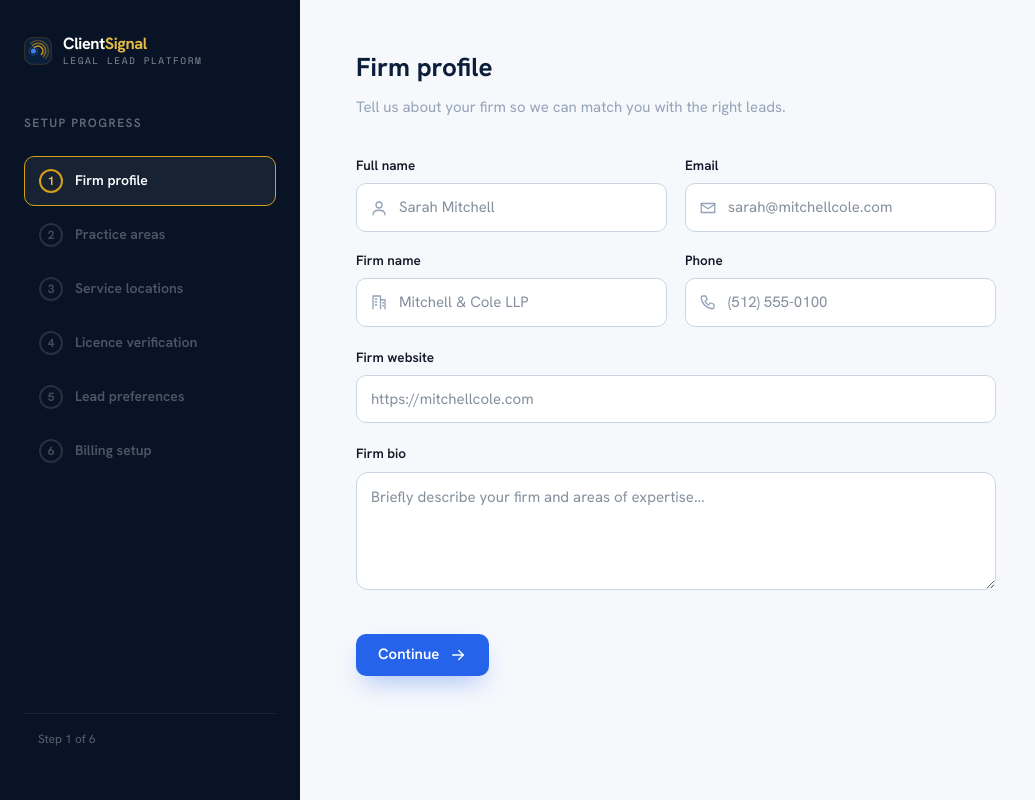
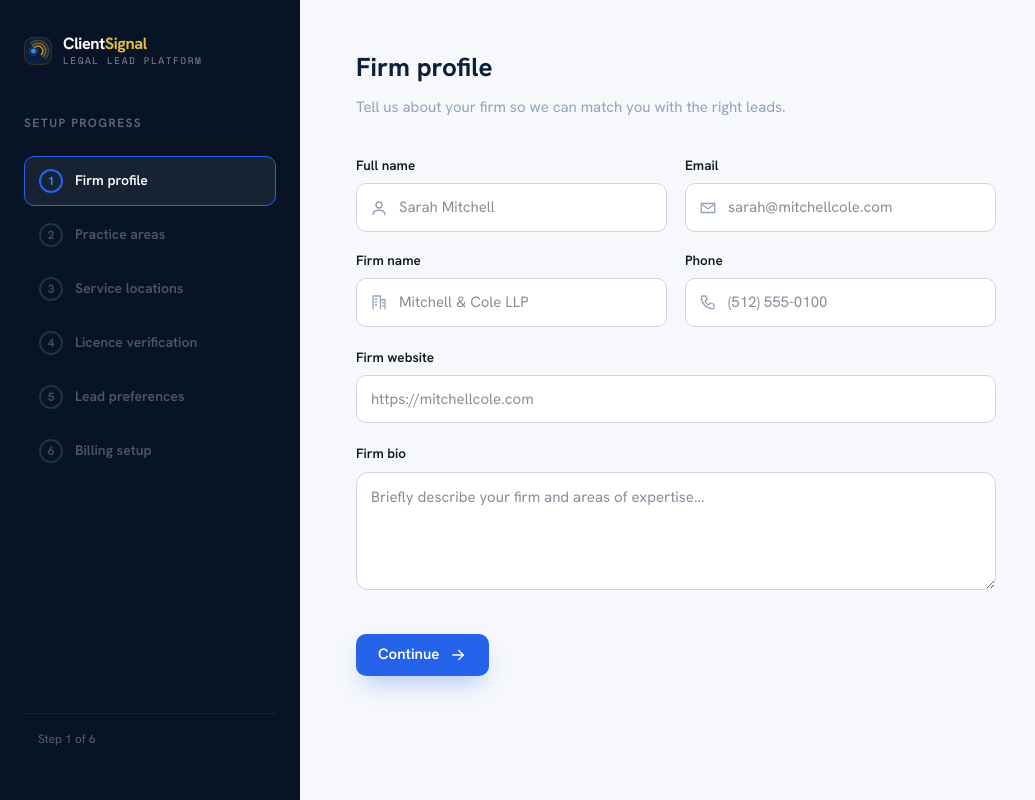
Before and after one commit to Timi16/Clientsignal, a Next.js app: page /attorney/onboard in a window 1280 px wide. Shown: the whole page, without its empty margins (0-1035 px from the left). Built offline with nearby package versions, Linux system fonts and the light colour scheme.

Commit message:
Adding code fixes

```diff
--- a/src/app/attorney/onboard/page.tsx
+++ b/src/app/attorney/onboard/page.tsx
@@ -95,12 +95,12 @@ export default function OnboardPage() {
                   fontSize: 14,
                   fontWeight: 600,
                   color: isDone
-                    ? "var(--gold-soft)"
+                    ? "var(--signal-glow)"
                     : isActive
                     ? "#fff"
                     : "rgba(234,240,249,0.3)",
                   background: isActive ? "rgba(255,255,255,0.06)" : "transparent",
-                  border: isActive ? "1.5px solid var(--gold)" : "1.5px solid transparent",
+                  border: isActive ? "1.5px solid var(--signal)" : "1.5px solid transparent",
                   cursor: isFuture ? "default" : "pointer",
                   width: "100%",
                   textAlign: "left",
@@ -113,7 +113,7 @@ export default function OnboardPage() {
                       width: 24,
                       height: 24,
                       borderRadius: "50%",
-                      background: "var(--gold)",
+                      background: "var(--signal)",
                       display: "grid",
                       placeItems: "center",
                       flex: "none",
@@ -127,13 +127,13 @@ export default function OnboardPage() {
                       width: 24,
                       height: 24,
                       borderRadius: "50%",
-                      border: isActive ? "2px solid var(--gold)" : "2px solid rgba(255,255,255,0.12)",
+                      border: isActive ? "2px solid var(--signal)" : "2px solid rgba(255,255,255,0.12)",
                       display: "grid",
                       placeItems: "center",
                       flex: "none",
                       fontSize: 12,
                       fontWeight: 700,
-                      color: isActive ? "var(--gold-soft)" : "rgba(234,240,249,0.25)",
+                      color: isActive ? "var(--signal-glow)" : "rgba(234,240,249,0.25)",
                     }}
                   >
                     {i + 1}
--- a/src/app/attorney/verify-status/page.tsx
+++ b/src/app/attorney/verify-status/page.tsx
@@ -119,7 +119,7 @@ export default function VerifyStatusPage() {
                     borderRadius: "50%",
                     background:
                       s.status === "done"
-                        ? "var(--gold)"
+                        ? "var(--signal)"
                         : "rgba(255,255,255,0.08)",
                     display: "grid",
                     placeItems: "center",
@@ -142,7 +142,7 @@ export default function VerifyStatusPage() {
                     fontWeight: 600,
                     color:
                       s.status === "done"
-                        ? "var(--gold-soft)"
+                        ? "var(--signal-glow)"
                         : "rgba(234,240,249,0.35)",
                   }}
                 >
@@ -156,7 +156,7 @@ export default function VerifyStatusPage() {
                     height: 2,
                     background:
                       STEPS[i + 1].status === "done"
-                        ? "var(--gold)"
+                        ? "var(--signal)"
                         : "rgba(255,255,255,0.1)",
                     margin: "0 12px",
                     marginBottom: 20,
```
